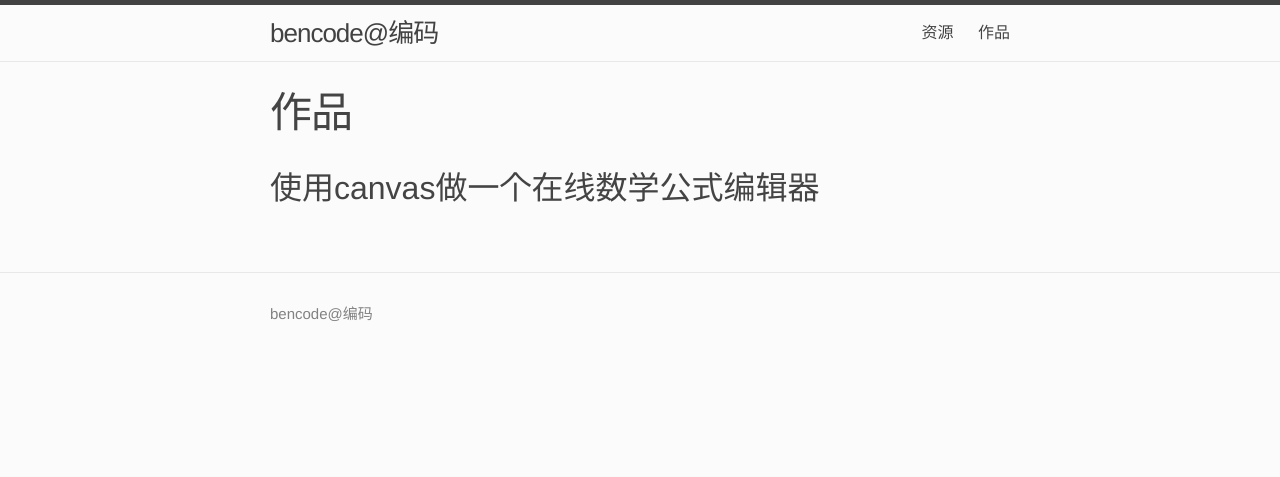
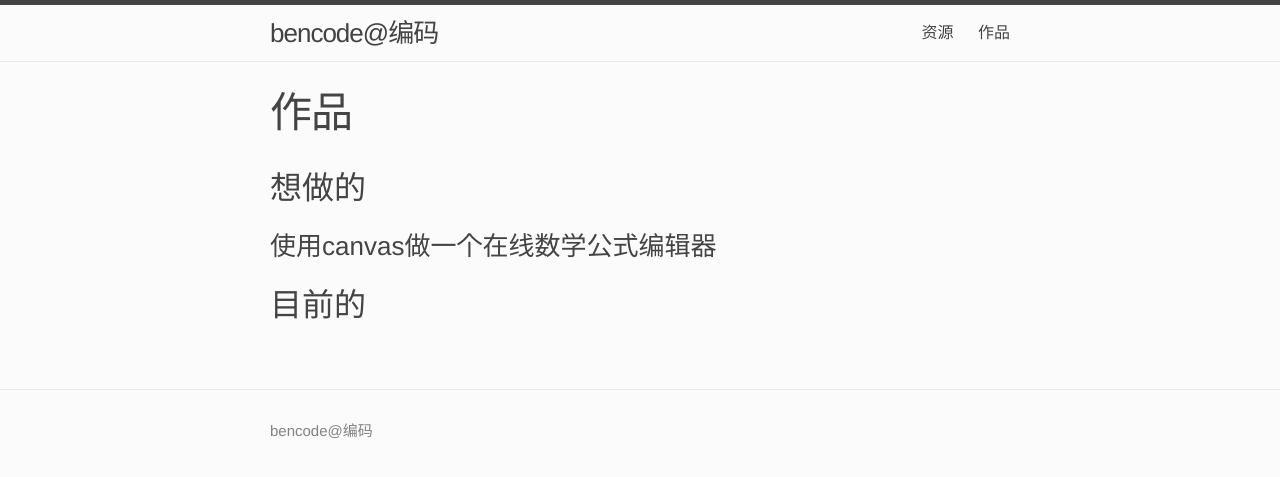
Before and after one commit to bencode/bencode.github.io, a Jekyll site: the page built from works.md, in a window 1280 px wide. Shown: the top 477 px of the page. Built offline with Jekyll 4.4.1, drawn with Linux system fonts in a browser that asks for light colours.

Commit message:
添加作品页

```diff
--- a/works.md
+++ b/works.md
@@ -4,4 +4,8 @@ title: 作品
 permalink: /works/
 ---
 
-## 使用canvas做一个在线数学公式编辑器
+## 想做的
+
+### 使用canvas做一个在线数学公式编辑器
+
+## 目前的
```
